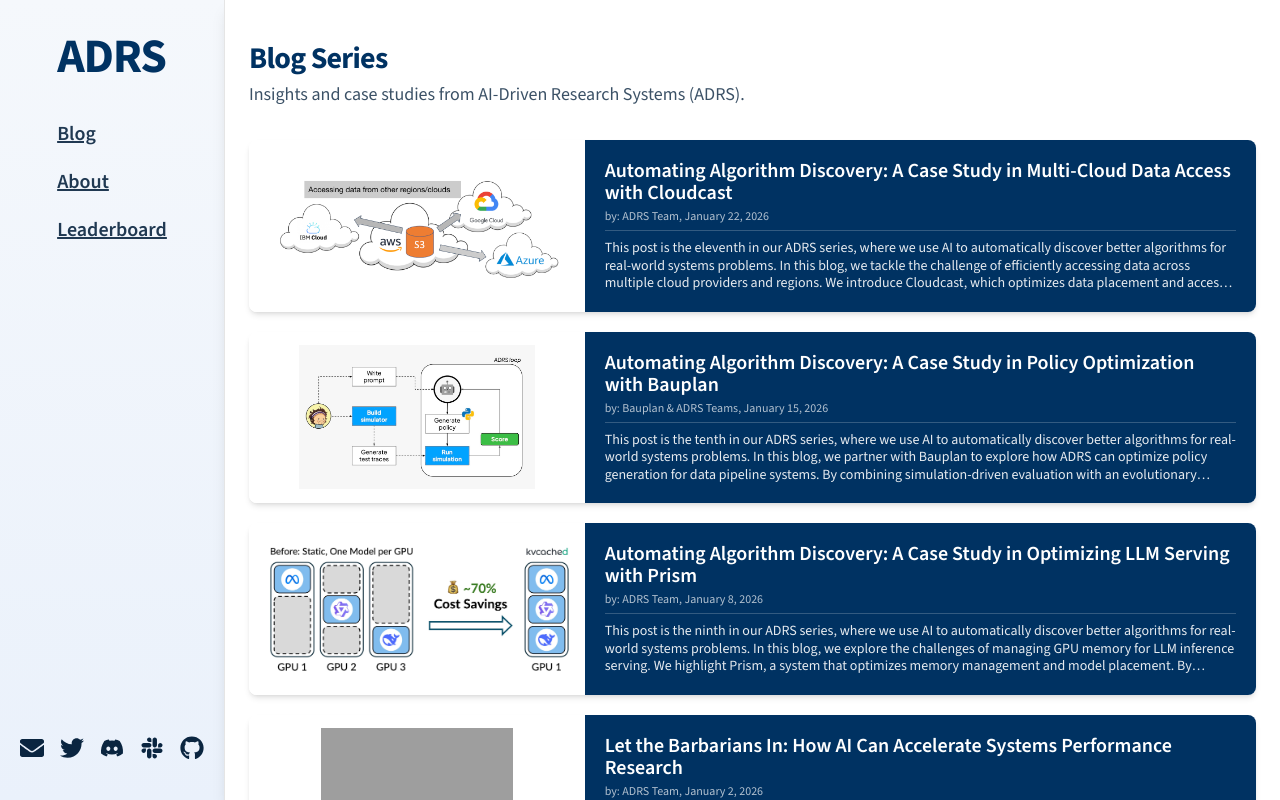
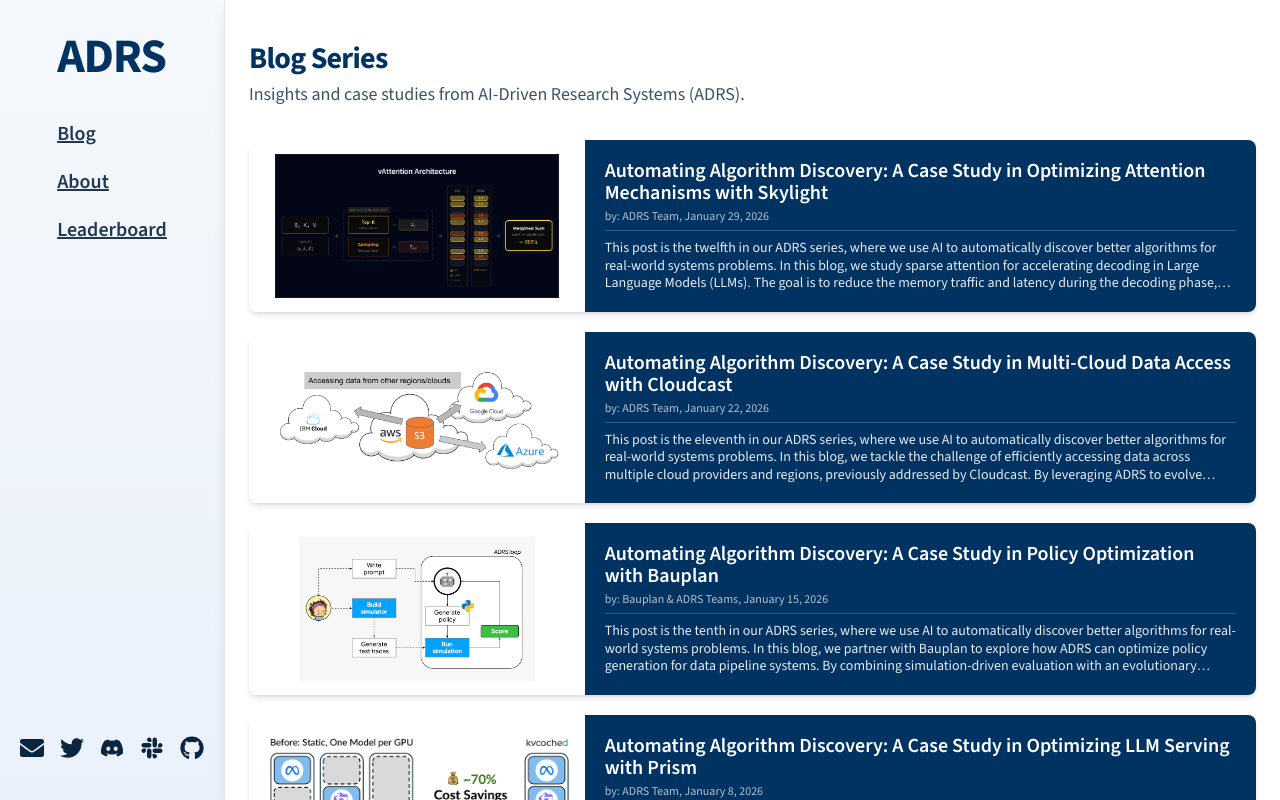
Before and after one commit to UcbSkyADRS/UcbSkyADRS.github.io, a Next.js app: page / in a window 1280 px wide. Built offline with nearby package versions, Linux system fonts and the light colour scheme; grey boxes are pictures that could not be loaded.

Commit message:
Add Skylight blog post (twelfth in series) and update site

```diff
--- a/src/pages/blog/index.js
+++ b/src/pages/blog/index.js
@@ -1,11 +1,20 @@
 export default function Blog() {
   const posts = [
+    {
+      title: "Automating Algorithm Discovery: A Case Study in Optimizing Attention Mechanisms with Skylight",
+      author: "ADRS Team",
+      date: "January 29, 2026",
+      excerpt:
+        "This post is the twelfth in our ADRS series, where we use AI to automatically discover better algorithms for real-world systems problems. In this blog, we study sparse attention for accelerating decoding in Large Language Models (LLMs). The goal is to reduce the memory traffic and latency during the decoding phase, which is a fundamental bottleneck in LLM inference. We explore how AI, specifically a Cursor agent within the SkyLight framework, can evolve towards state-of-the-art solutions like vAttention.",
+      image: "/skylight.png",
+      url: "https://adrs-ucb.notion.site/skylight",
+    },
     {
       title: "Automating Algorithm Discovery: A Case Study in Multi-Cloud Data Access with Cloudcast",
       author: "ADRS Team",
       date: "January 22, 2026",
       excerpt:
-        "This post is the eleventh in our ADRS series, where we use AI to automatically discover better algorithms for real-world systems problems. In this blog, we tackle the challenge of efficiently accessing data across multiple cloud providers and regions. We introduce Cloudcast, which optimizes data placement and access strategies for multi-cloud environments. By leveraging ADRS to evolve scheduling policies, Cloudcast discovers novel algorithms that minimize latency and cost when accessing data from different clouds.",
+        "This post is the eleventh in our ADRS series, where we use AI to automatically discover better algorithms for real-world systems problems. In this blog, we tackle the challenge of efficiently accessing data across multiple cloud providers and regions, previously addressed by Cloudcast. By leveraging ADRS to evolve scheduling policies, we discover novel algorithms that minimize latency and cost when accessing data from different clouds.",
       image: "/cloudcast.png",
       url: "https://adrs-ucb.notion.site/cloudcast",
     },
```
Also changed, not shown: public/skylight.png (added), 9 other files (tests, documents, lock files or other folders).
